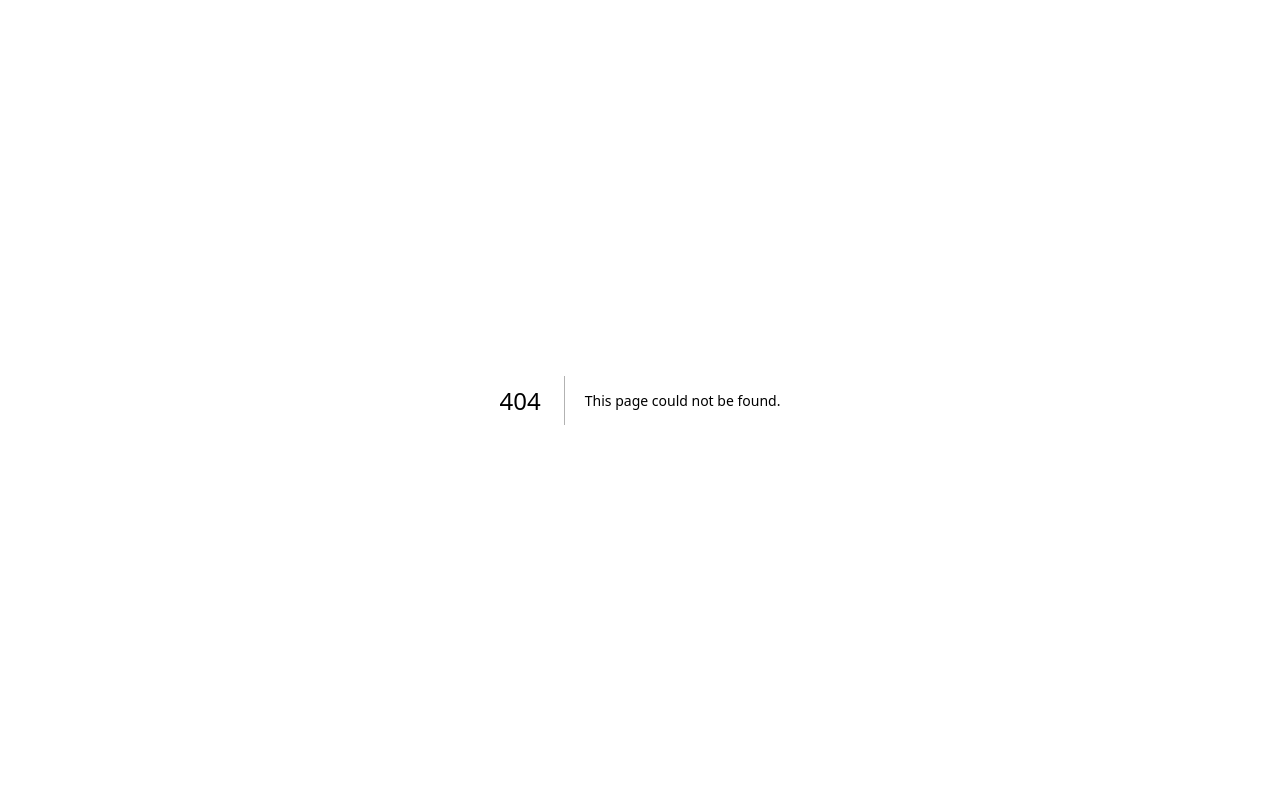
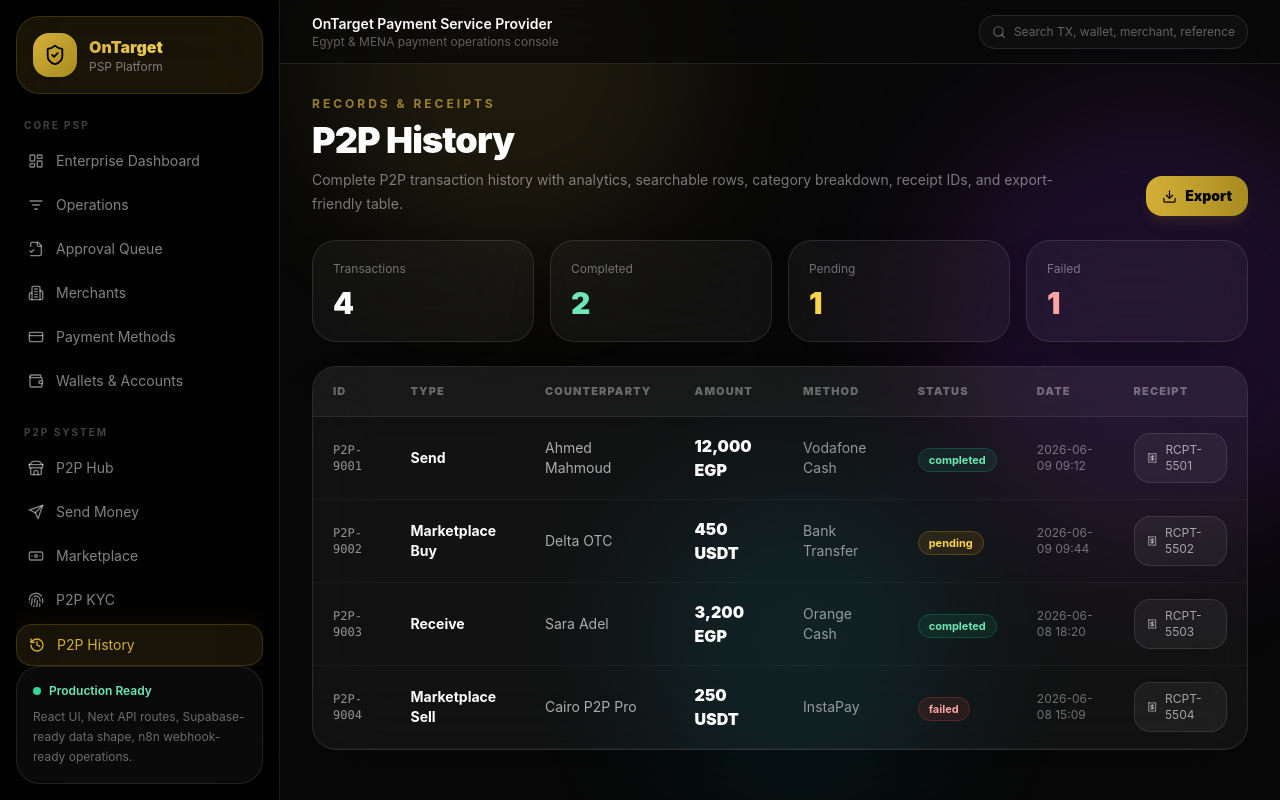
Before and after one commit to mzakaria-creater/ontarget-payment-os, a Next.js app: page /p2p/history in a window 1280 px wide. Before the commit this address had no page. Built offline with nearby package versions, Linux system fonts and the light colour scheme.

Commit message:
Add P2P transaction history page

```diff
--- /dev/null
+++ b/src/app/p2p/history/page.tsx
@@ -0,0 +1,25 @@
+import { Download, Receipt } from 'lucide-react'
+import { GlassCard, PageHeading, PrimaryButton, StatusPill } from '@/components/psp/PlatformShell'
+import { p2pHistory } from '@/lib/psp-platform-data'
+
+export default function P2PHistoryPage() {
+  return (
+    <div>
+      <PageHeading eyebrow="Records & Receipts" title="P2P History" description="Complete P2P transaction history with analytics, searchable rows, category breakdown, receipt IDs, and export-friendly table." action={<PrimaryButton><Download size={15}/> Export</PrimaryButton>} />
+      <div className="mb-6 grid gap-4 md:grid-cols-4">
+        <GlassCard><p className="text-xs text-white/40">Transactions</p><p className="mt-2 text-3xl font-black text-white">{p2pHistory.length}</p></GlassCard>
+        <GlassCard><p className="text-xs text-white/40">Completed</p><p className="mt-2 text-3xl font-black text-emerald-300">2</p></GlassCard>
+        <GlassCard><p className="text-xs text-white/40">Pending</p><p className="mt-2 text-3xl font-black text-amber-300">1</p></GlassCard>
+        <GlassCard><p className="text-xs text-white/40">Failed</p><p className="mt-2 text-3xl font-black text-red-300">1</p></GlassCard>
+      </div>
+      <GlassCard className="overflow-hidden p-0">
+        <div className="overflow-x-auto">
+          <table className="w-full min-w-[900px]">
+            <thead><tr className="border-b border-white/10 bg-white/[0.03]">{['ID','Type','Counterparty','Amount','Method','Status','Date','Receipt'].map(h=><th key={h} className="px-5 py-4 text-left text-[11px] font-black uppercase tracking-widest text-white/35">{h}</th>)}</tr></thead>
+            <tbody>{p2pHistory.map(row=><tr key={row.id} className="border-b border-white/[0.04] hover:bg-white/[0.025]"><td className="px-5 py-4 font-mono text-xs text-white/55">{row.id}</td><td className="px-5 py-4 text-sm font-bold text-white">{row.type}</td><td className="px-5 py-4 text-sm text-white/65">{row.counterparty}</td><td className="px-5 py-4 font-black text-white">{row.amount.toLocaleString()} {row.currency}</td><td className="px-5 py-4 text-sm text-white/55">{row.method}</td><td className="px-5 py-4"><StatusPill status={row.status}/></td><td className="px-5 py-4 text-xs text-white/40">{row.date}</td><td className="px-5 py-4"><span className="inline-flex items-center gap-2 rounded-2xl border border-white/10 bg-white/5 px-3 py-2 text-xs text-white/60"><Receipt size={14}/>{row.receipt}</span></td></tr>)}</tbody>
+          </table>
+        </div>
+      </GlassCard>
+    </div>
+  )
+}
```
